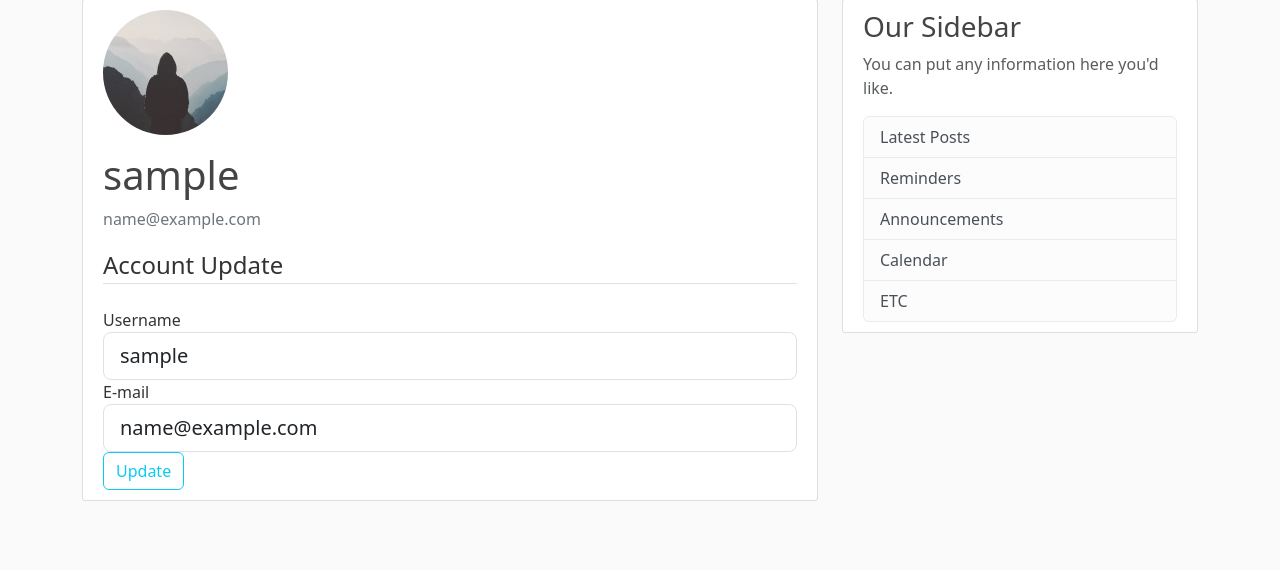
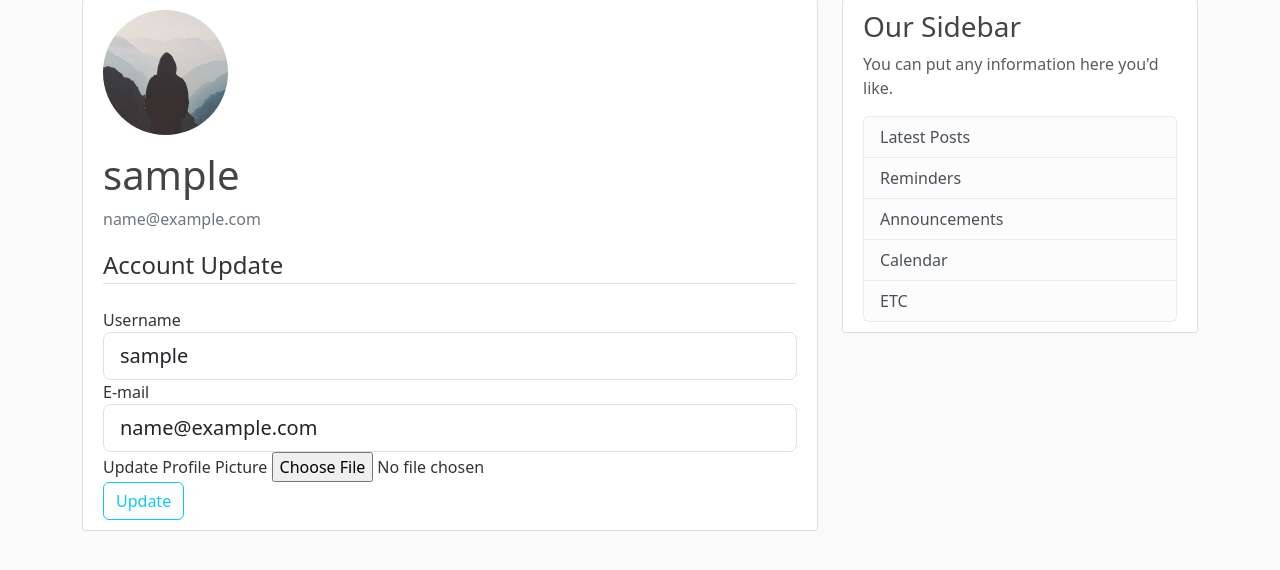
Before and after one commit to nzangi/Blog-Flask-Project, a Flask app: page /account in a window 1280 px wide. Shown: the part 101-671 px from the top of the page. Run offline with Flask 3, Linux system fonts and the light colour scheme; the visitor is signed in with stand-in values (Sample User, id 1); some libraries are stand-ins or nearby versions.

Commit message:
Done working on account update

```diff
--- a/flaskblog/forms.py
+++ b/flaskblog/forms.py
@@ -3,6 +3,8 @@ from wtforms import StringField, PasswordField, SubmitField, BooleanField
 from wtforms.validators import DataRequired, Email, EqualTo, Length, ValidationError
 from flaskblog.models import User
 from flask_login import current_user
+from flask_wtf.file import FileField,FileAllowed
+
 
 
 class SignUpForm(FlaskForm):
@@ -32,6 +34,7 @@ class SignInForm(FlaskForm):
 class UpdateAccountForm(FlaskForm):
     username = StringField('Username', validators=[DataRequired(), Length(min=6, max=15)])
     email = StringField('E-mail', validators=[DataRequired(), Email()])
+    picture = FileField('Update Profile Picture',validators=[FileAllowed(['png','jpg'])])
     signup_button = SubmitField('Update')
 
     def validate_username(self, username):
--- a/flaskblog/routes.py
+++ b/flaskblog/routes.py
@@ -1,8 +1,10 @@
 from flask import redirect, flash, render_template, url_for, request
-from flaskblog.forms import SignUpForm, SignInForm,UpdateAccountForm
+from flaskblog.forms import SignUpForm, SignInForm, UpdateAccountForm
 from flaskblog.models import User, Post
 from flaskblog import app, bcrypt, db
 from flask_login import login_user, current_user, logout_user, login_required
+import secrets, os
+from PIL import Image
 
 posts = [
     {
@@ -82,20 +84,37 @@ def signout():
     logout_user()
     return redirect(url_for('signin'))
 
+def save_picture(form_picture):
+    random_hex = secrets.token_hex(8)
+    _, file_extsnsion = os.path.splitext(form_picture.filename)
+    picture_filename= random_hex + file_extsnsion
+    picture_path = os.path.join(app.root_path,'static/profile_images',picture_filename)
+    output_size = (125, 125)
+    image = Image.open(form_picture)
+    image.thumbnail(output_size)
+    image.save(picture_path)
+
+
+
+
+    return picture_filename
 
 @app.route("/account", methods=['GET', 'POST'])
 @login_required
 def account():
     form = UpdateAccountForm()
     if form.validate_on_submit():
-        current_user.username= form.username.data
-        current_user.email= form.email.data
+        if form.picture.data:
+            picture_file= save_picture(form.picture.data)
+            current_user.image_file = picture_file
+        current_user.username = form.username.data
+        current_user.email = form.email.data
         db.session.commit()
         flash("Your account details were updated successfully!")
         return redirect(url_for('account'))
-    elif request.method=='GET':
+    elif request.method == 'GET':
         form.username.data = current_user.username
         form.email.data = current_user.email
 
     image_file = url_for('static', filename='profile_images/' + current_user.image_file)
-    return render_template('account.html', title="Account", image_file=image_file,form=form)
+    return render_template('account.html', title="Account", image_file=image_file, form=form)
--- a/flaskblog/templates/account.html
+++ b/flaskblog/templates/account.html
@@ -14,6 +14,7 @@
             {{ form.hidden_tag() }}
             <fieldset class="form-group">
                 <legend class="border-bottom mb-4">Account Update</legend>
+
                 <div class="form-group">
                     {{ form.username.label(class="form-control-label")}}
                     {% if form.username.errors %}
@@ -27,6 +28,7 @@
                         {{ form.username(class="form-control form-control-lg")}}
                     {% endif %}
                 </div>
+
                 <div class="form-group">
                     {{ form.email.label(class="form-control-label")}}
                     {% if form.email.errors %}
@@ -40,6 +42,16 @@
                         {{ form.email(class="form-control form-control-lg")}}
                     {% endif %}
                 </div>
+
+                <div class="form-group">
+                    {{ form.picture.label()}}
+                    {{ form.picture(class="form-control-file")}}
+                    {% if form.picture.errors %}
+                        {% for error in form.picture.errors  %}
+                                <span class="text-bg-danger">{{ error }}</span>
+                        {% endfor %}
+                    {% endif %}
+
             </fieldset>
             <div class="form-group">
                 {{ form.signup_button(class="btn btn-outline-info")}}
```
Also changed, not shown: flaskblog/static/profile_images/f095c45ff979c0ad.png (added).
